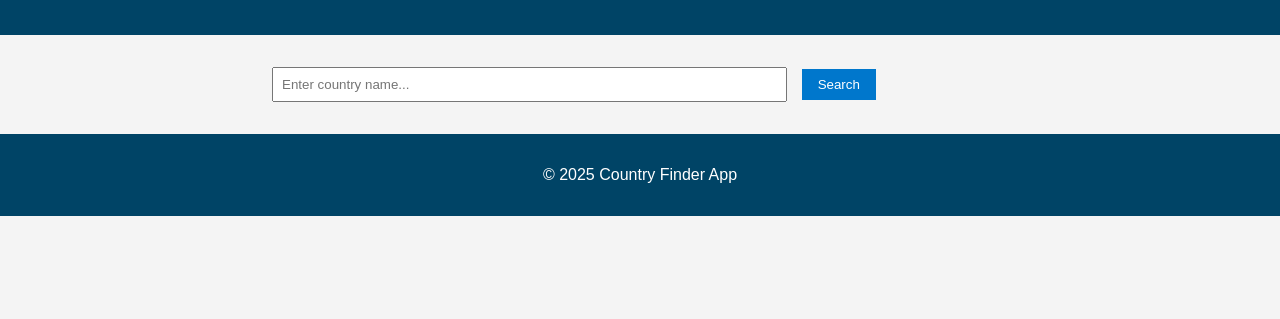
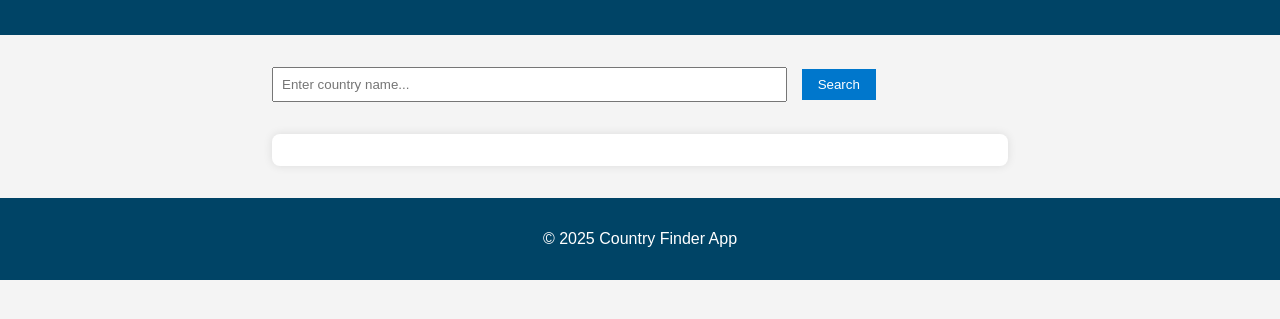
Before and after one commit to md-sumon-islam/Final-exam-miss-455, a plain HTML site: page final.html in a window 1280 px wide. Shown: the part 77-396 px from the top of the page. Drawn offline with Linux system fonts and the light colour scheme.

Commit message:
Add files via upload

```diff
--- a/style.css
+++ b/style.css
@@ -36,3 +36,15 @@
     border: none;
     cursor: pointer;
   }
+  #result {
+    margin-top: 2rem;
+    background: white;
+    padding: 1rem;
+    border-radius: 8px;
+    box-shadow: 0 0 10px rgba(0,0,0,0.1);
+  }
+
+  img {
+    max-width: 150px;
+    margin-top: 1rem;
+  }
```
